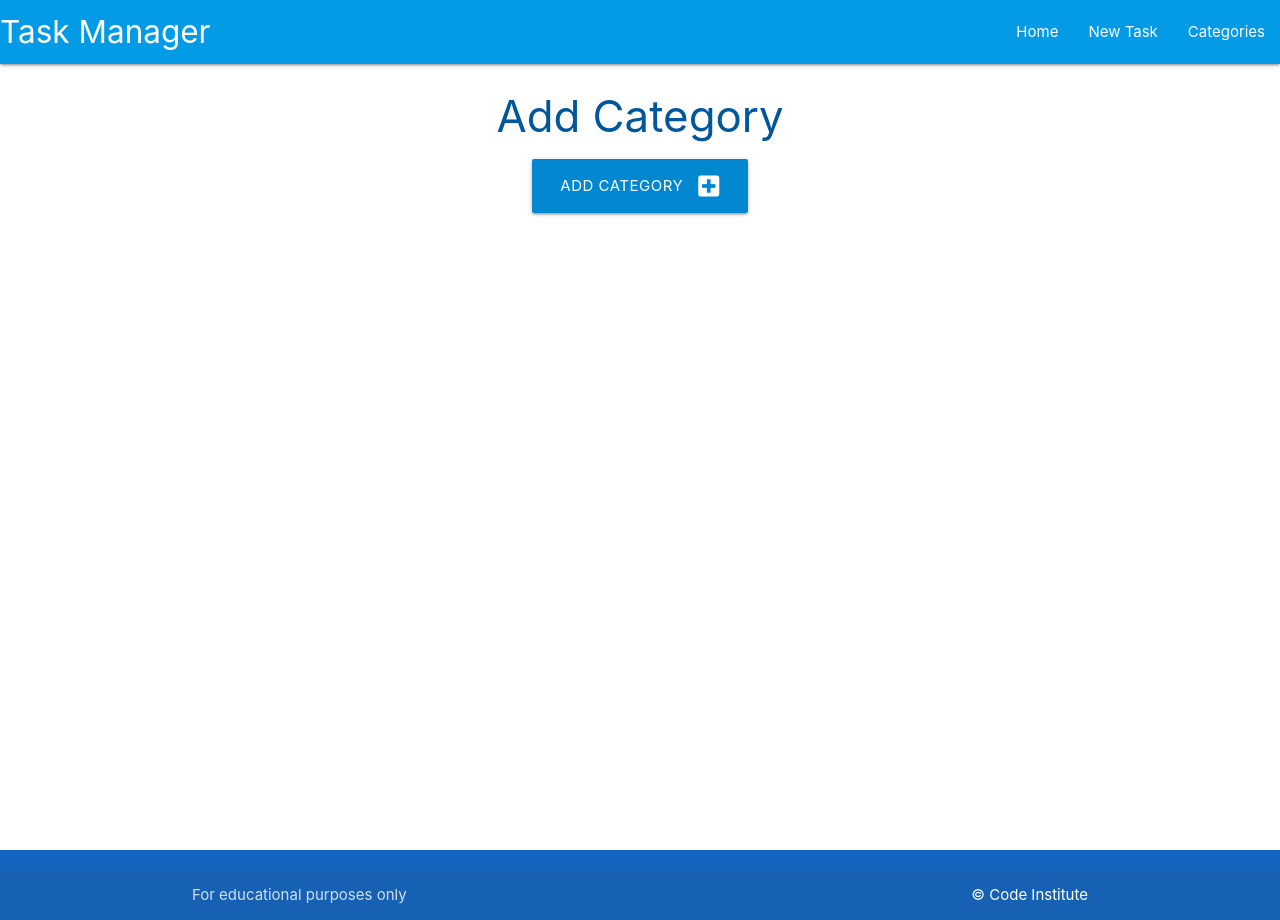
After one commit to jftjenkins/flask-sqlalchemy-task-manager, a Flask app: page /add_category in a window 1280 px wide. The commit adds this page. Run offline with Flask 2, Linux system fonts and the light colour scheme.

Commit message:
feat: created category and add_category files and linked to base.html.

```diff
--- a/taskmanager/routes.py
+++ b/taskmanager/routes.py
@@ -6,3 +6,13 @@ from taskmanager.models import Category, Task
 @app.route("/")
 def home():
     return render_template("tasks.html")
+
+
+@app.route("/categories")
+def categories():
+    return render_template("categories.html")
+
+
+@app.route("/add_category", methods=["GET", "POST"])
+def add_category():
+    return render_template("add_category.html")
--- /dev/null
+++ b/taskmanager/templates/add_category.html
@@ -0,0 +1,14 @@
+{% extends "base.html" %}
+{% block content %}
+
+<h3 class="light-blue-text text-darken-4 center-align">Add Category</h3>
+
+<div class="row">
+    <div class="col s12 center-align">
+        <a href="{{url_for('add_category')}}" class="btn-large light-blue darken-2">
+            Add Category <i class="fas fa-plus-square right"></i>
+        </a>
+    </div>
+</div>
+
+{% endblock %}
--- a/taskmanager/templates/base.html
+++ b/taskmanager/templates/base.html
@@ -38,7 +38,7 @@
           <ul class="right hide-on-med-and-down">
             <li><a href="{{url_for('home')}}">Home</a></li>
             <li><a href="">New Task</a></li>
-            <li><a href="">Categories</a></li>
+            <li><a href="{{url_for('categories')}}">Categories</a></li>
           </ul>
         </div>
       </nav>
@@ -47,7 +47,7 @@
       <ul class="sidenav" id="mobile-demo">
         <li><a href="{{url_for('home')}}">Home</a></li>
         <li><a href="">New Task</a></li>
-        <li><a href="">Categories</a></li>
+        <li><a href="{{url_for('categories')}}">Categories</a></li>
       </ul>
     </header>
 
--- /dev/null
+++ b/taskmanager/templates/categories.html
@@ -0,0 +1,6 @@
+{% extends "base.html" %}
+{% block content %}
+
+<h3 class="light-blue-text text-darken-4 center-align">Categories</h3>
+
+{% endblock %}
```
